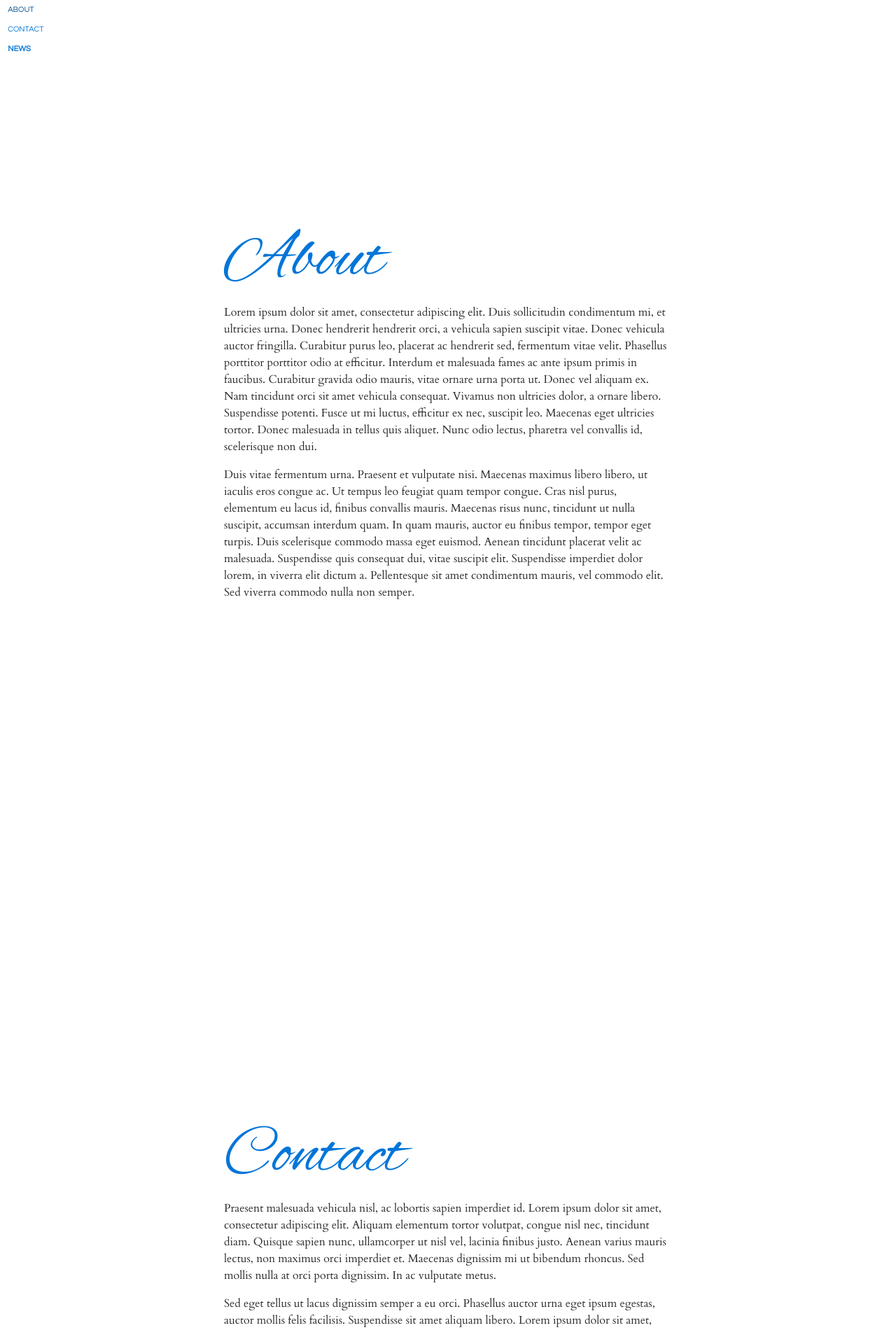
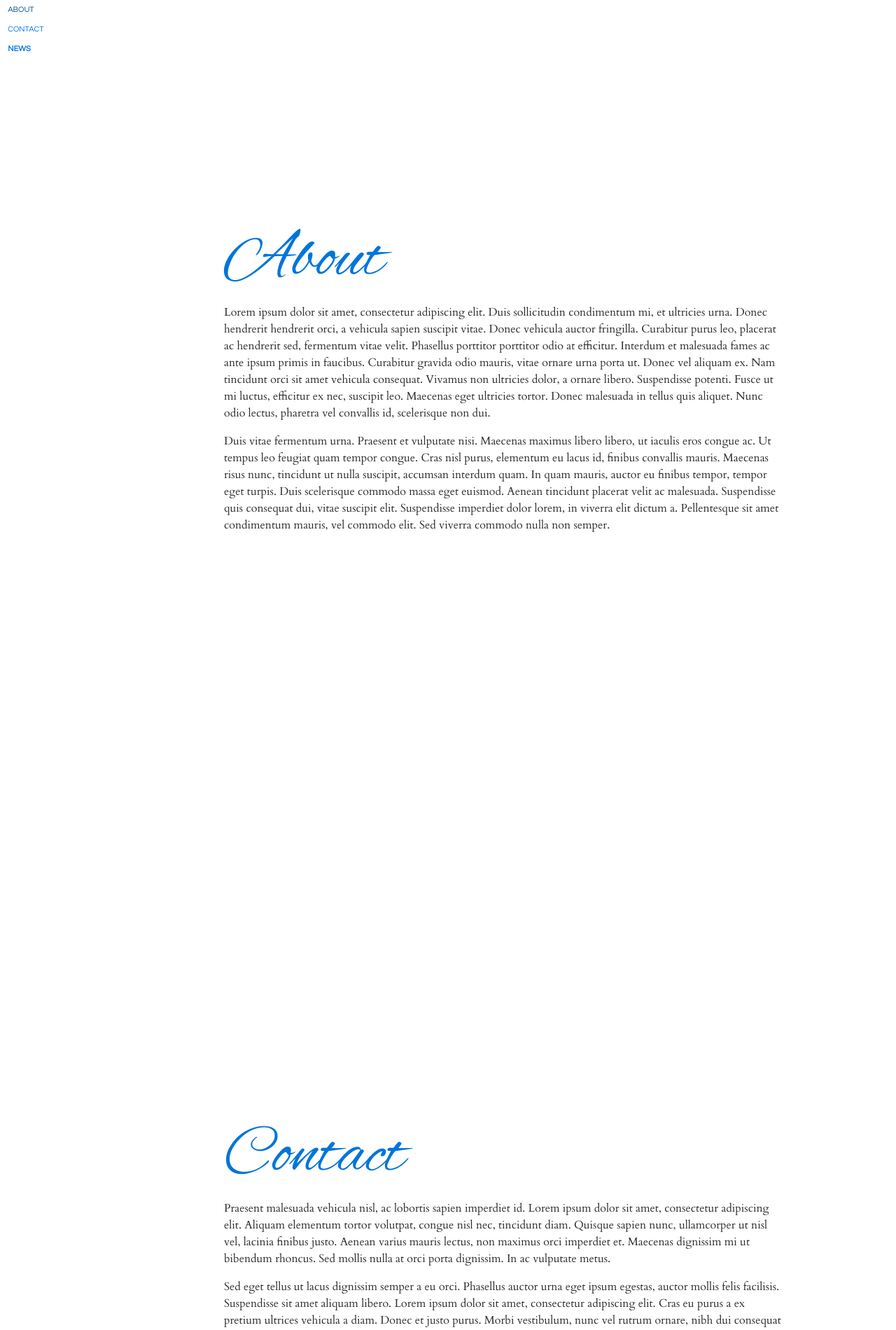
Before and after one commit to JoyceKimberly/SoniaBjornsen, a Jekyll site: the page built from index.md, in a window 1280 px wide. Shown: the top 1900 px of the page at 70% size. Built offline with Jekyll 4.4.1, drawn with Linux system fonts in a browser that asks for light colours; nearby versions of some CDN libraries; the repository's description, which GitHub fills in, is left out.

Commit message:
Update style.scss

```diff
--- a/assets/css/style.scss
+++ b/assets/css/style.scss
@@ -48,7 +48,7 @@ time,
 
 .block {
   min-height: 100vw;
-  padding: $side-width;
+  padding: $side-width calc($side-width / 2) $side-width $side-width;
 }
 
 h1, h2, h3, h4, h5, h6 {
```
